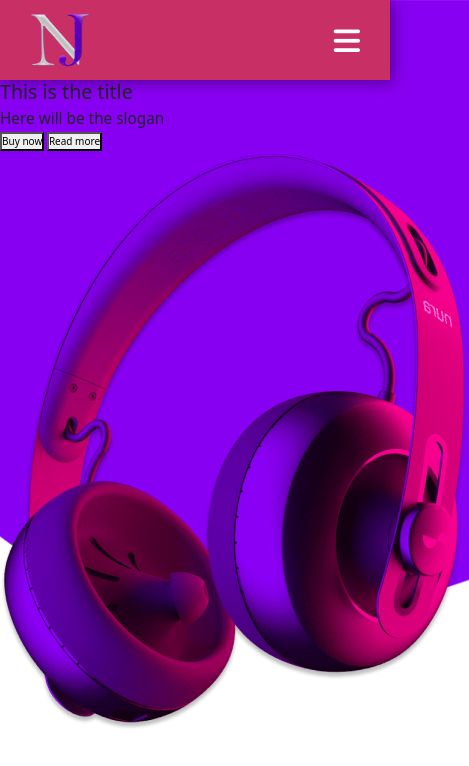
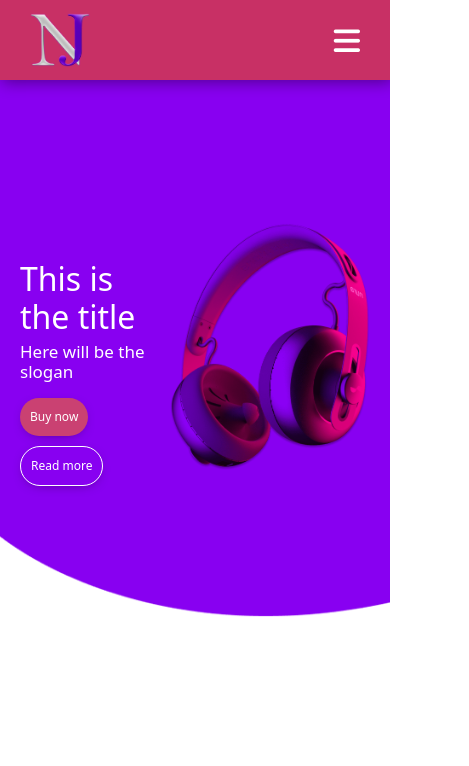
Before and after one commit to nicojofre5/headPhones, a plain HTML site: page index.html in a window 390 px wide. Shown: the whole page, 469 px wide, since content can reach past the window. Drawn offline with nearby package versions, Linux system fonts and the light colour scheme.

Commit message:
Estilos en main

```diff
--- a/css/main.css
+++ b/css/main.css
@@ -57,3 +57,48 @@ ul, ol{
     color: #000;
     transition: all .5s;
 }
+
+/* Main section */
+
+.main{
+    display: flex;
+    justify-content: space-around;
+    align-items: center;
+    padding: 80px 20px;
+}
+.content-info{
+    margin-top: 5em;
+    color: white;
+}
+
+.content-info h1{
+    font-size: 5em;
+}
+.content-info h3{
+    font-size: 2.3em;
+    font-weight: 200;
+
+}
+.button-content button{
+    cursor:pointer;
+    font-size: 1.8em;
+    color: white;
+    box-shadow: 0px 3px 14px -8px rgba(0, 0, 0, 0.78);
+    padding: 8px 40px;
+    font-size: 1.8em;
+    border-radius: 20px;
+    border: none;
+    margin: 8px 10px 0px 0px;
+}
+
+.btn-readMore{
+    background-color: transparent;
+    border: 1px solid white !important;
+}
+
+.button-content button:hover{
+    box-shadow: none;
+}
+.btn-toBuy{
+    background-color: #ca4172;
+}
--- a/css/media.css
+++ b/css/media.css
@@ -39,6 +39,21 @@
     .brand{
         z-index: 1;
     }
-
-
+    .img-principal img{
+        width: 200px;
+    }
+    .content-info h3{
+        font-size: 1.7em;
+    }
+    .content-info h1{
+        font-size: 3.2em;
+    }
+    .button-content button{
+        font-size: 1.2em;
+        padding: 10px;
+        margin: 10px 3px 0px 0px;
+    }
+    .main{
+        margin: 50px 0px 0px;
+    }
 }
--- a/index.html
+++ b/index.html
@@ -44,10 +44,10 @@
                     <button class="btn-toBuy">Buy now</button>
                     <button class="btn-readMore">Read more</button>
                 </div>
-               <picture>
+            </div>
+            <picture class="img-principal">
                 <img src="img/imagen principal.png" alt="">
-               </picture>
-            </div>
+            </picture>
         </main>
 
 
```
